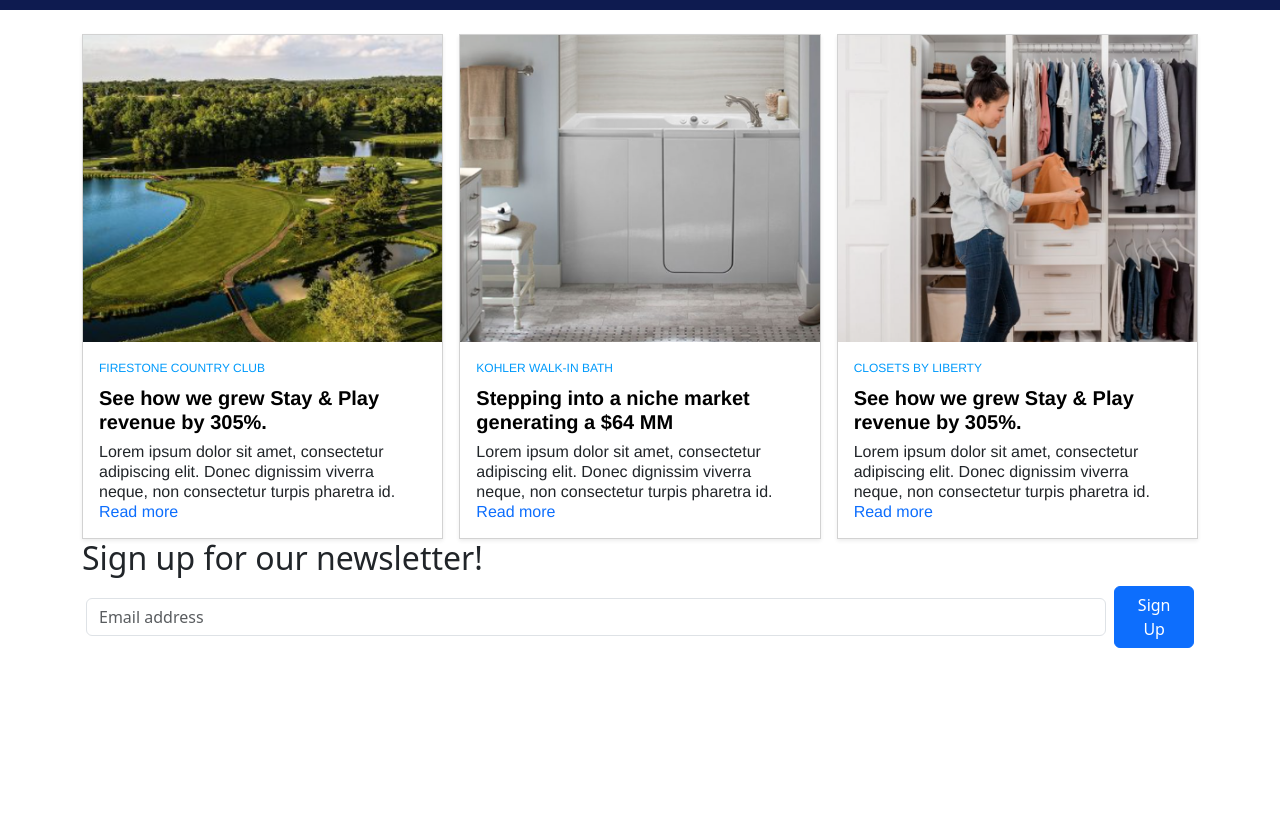
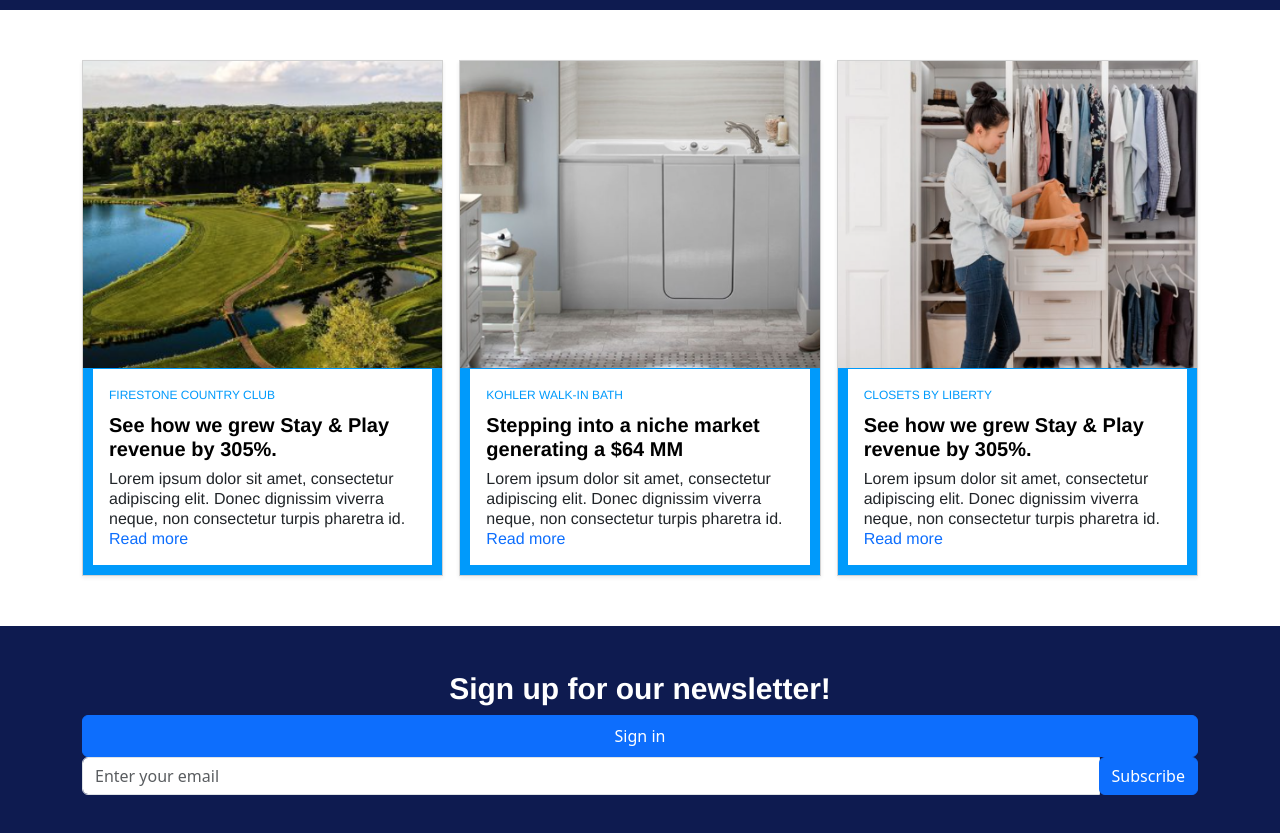
Before and after one commit to ccarper03/TriMark_TakeHomeTest, a website: page index.html in a window 1280 px wide. Shown: the part 115-948 px from the top of the page. Before the commit the page ends 800 px from the top, so only its background shows below. Drawn offline with nearby package versions, Linux system fonts and the light colour scheme.

Commit message:
Blog section

```diff
--- a/index.html
+++ b/index.html
@@ -44,11 +44,10 @@
     <section id="blog">
         <div class="container">
             <div class="row row-cols-1 row-cols-sm-2 row-cols-md-3 g-3">
-
                 <div class="col">
                     <div class="card rounded-0 shadow-sm">
                         <img src="img/firestone.png" width="100%" alt="">
-                        <div class="card-body">
+                        <div class="card-body border">
                             <h2>FIRESTONE COUNTRY CLUB</h2>
                             <h3>See how we grew Stay & Play revenue by 305%.</h3>
                             <p class="card-text">Lorem ipsum dolor sit amet, consectetur adipiscing elit. Donec dignissim viverra neque, non consectetur turpis pharetra id.
@@ -61,7 +60,7 @@
                 <div class="col">
                     <div class="card rounded-0 shadow-sm">
                         <img src="img/kohler.png" width="100%" alt="">
-                        <div class="card-body">
+                        <div class="card-body border">
                             <h2>KOHLER WALK-IN BATH</h2>
                             <h3>Stepping into a niche market generating a $64 MM</h3>
                             <p class="card-text">Lorem ipsum dolor sit amet, consectetur adipiscing elit. Donec dignissim viverra neque, non consectetur turpis pharetra id.
@@ -74,7 +73,7 @@
                 <div class="col">
                     <div class="card rounded-0 shadow-sm">
                         <img src="img/closests.png" width="100%" alt="">
-                        <div class="card-body">
+                        <div class="card-body border">
                             <h2>CLOSETS BY LIBERTY</h2>
                             <h3>See how we grew Stay & Play revenue by 305%.</h3>
                             <p class="card-text">Lorem ipsum dolor sit amet, consectetur adipiscing elit. Donec dignissim viverra neque, non consectetur turpis pharetra id.
@@ -90,9 +89,12 @@
     <section id="cta">
         <div class="container">
             <h2>Sign up for our newsletter!</h2>
-            <div class="px-1 d-flex flex-row gap-2 align-items-center mt-2">
-                <input class="form-control" placeholder="Email address">
-                <button class="btn btn-primary">Sign Up</button>
+            <button class="btn btn-primary w-100 py-2" type="submit">Sign in</button>
+            <div class="input-group">
+                <input type="email" class="form-control" placeholder="Enter your email" required="">
+                <div class="input-group-append">
+                    <input type="submit" class="btn btn-primary" value="Subscribe">
+                </div>
             </div>
         </div>
     </section>
--- a/scss/style.scss
+++ b/scss/style.scss
@@ -28,6 +28,9 @@ background-color: #0E1B50;
 
 .dropdown-menu.menu.show li .dropdown-item{
     color: white;
+}
+#blog{
+    margin-top: 50px;
 }
 #blog h2{
     text-align: left;
@@ -62,3 +65,33 @@ background-color: #0E1B50;
 #blog .read-more a{
     text-decoration: none;
 }
+
+#blog .border{
+    border-right-width: 10px !important;
+    border-bottom-width: 10px !important;
+    border-left-width: 10px !important;
+    border-color: #009AFB !important;
+}
+
+#cta {
+    margin-top: 50px;
+    height: 270px;
+    background: #0E1B50;
+}
+
+#cta .container h2{
+    // margin-top: 50px;
+    margin: 50 0 29 0;
+    padding-top: 44px;
+    display: flex;
+    justify-content: center;
+    font: normal normal bold 30px/37px Helvetica Neue;
+    letter-spacing: 0px;
+    color: #FFFFFF;
+    opacity: 1;
+}
+
+#cta .container .signup{
+    width: 270px;
+    height: 38px;
+}
```
Also changed, not shown: scss/style.css, 1 other file.
